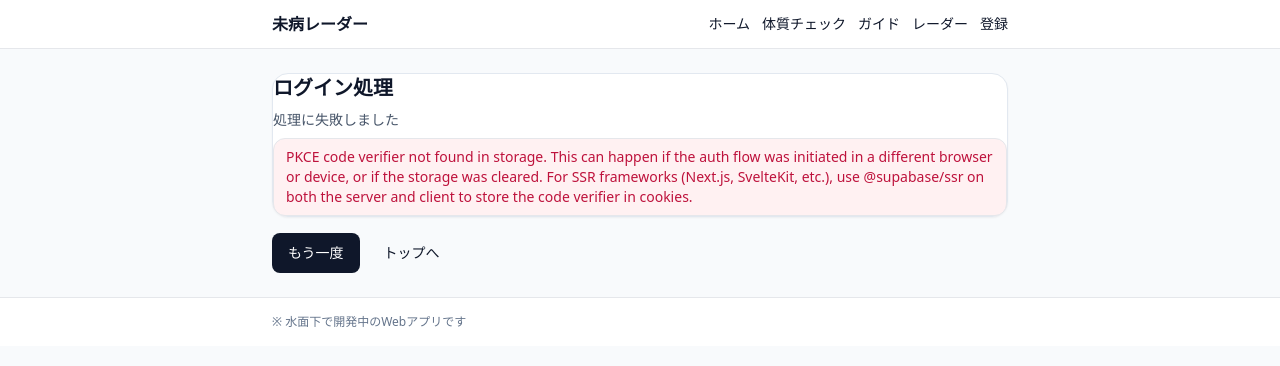
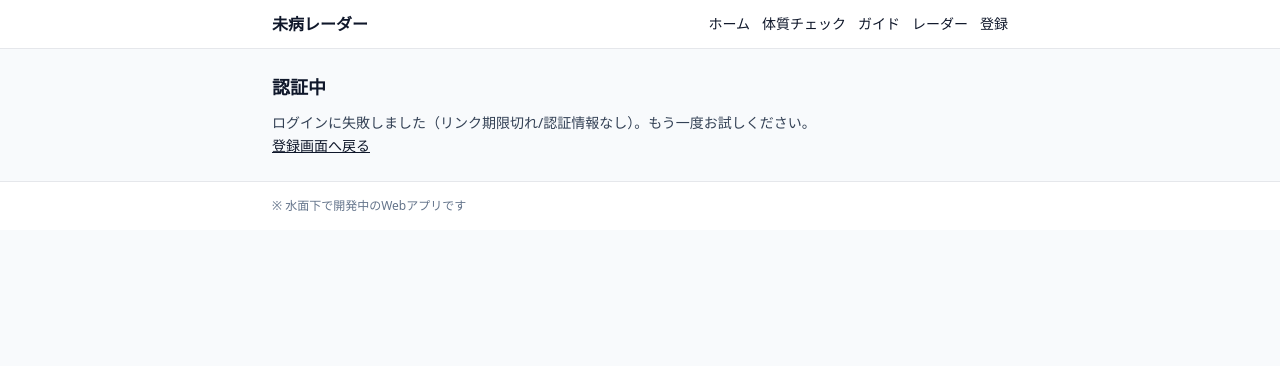
Before and after one commit to totonoucare/totonoucare-webapp, a Next.js app: page /auth/callback in a window 1280 px wide. Shown: the top 366 px of the page. Built offline with nearby package versions, Linux system fonts and the light colour scheme; no server answers.

Commit message:
Update page.js

```diff
--- a/app/auth/callback/page.js
+++ b/app/auth/callback/page.js
@@ -1,93 +1,106 @@
-"use client";
-
 import { useEffect, useState } from "react";
-import { useRouter, useSearchParams } from "next/navigation";
-import Card from "@/components/ui/Card";
-import Button from "@/components/ui/Button";
 import { supabase } from "@/lib/supabaseClient";
 
 export default function AuthCallbackPage() {
-  const router = useRouter();
-  const sp = useSearchParams();
-
-  const next = sp?.get("next") || "/";
-  const result = sp?.get("result") || ""; // diagnosis_events.id（未ログイン作成のやつ）
-
-  const [status, setStatus] = useState("ログイン処理中…");
-  const [error, setError] = useState("");
+  const [msg, setMsg] = useState("認証中…");
 
   useEffect(() => {
     (async () => {
       try {
-        setError("");
-
-        // 1) code → session 交換（これが成功しないと「ログイン失敗」に見える）
-        const { data, error: e1 } = await supabase.auth.exchangeCodeForSession(
-          window.location.href
-        );
-        if (e1) throw e1;
-
-        const session = data?.session;
-        if (!session?.access_token) {
-          throw new Error("セッションを取得できませんでした");
+        if (!supabase) {
+          setMsg("Supabaseが初期化できていません（環境変数未反映の可能性）。");
+          return;
         }
 
-        // 2) ✅ 結果IDがあれば attach を確実に実行（ここが今回の肝）
-        if (result) {
-          setStatus("結果を保存しています…");
+        const url = new URL(window.location.href);
+        const resultId = url.searchParams.get("result");
+        const nextPath = url.searchParams.get("next") || "";
 
+        // PKCE: ?code=...
+        const code = url.searchParams.get("code");
+
+        // Hash: #access_token=...&refresh_token=...
+        const hash = url.hash?.startsWith("#") ? url.hash.slice(1) : "";
+        const hashParams = new URLSearchParams(hash);
+        const access_token = hashParams.get("access_token");
+        const refresh_token = hashParams.get("refresh_token");
+
+        let session = null;
+
+        // 1) まず既存セッションがあるか確認
+        const { data: s0 } = await supabase.auth.getSession();
+        session = s0?.session || null;
+
+        // 2) 無ければ URL からセッション確立（detectSessionInUrl=false 前提）
+        if (!session) {
+          if (code) {
+            const { data, error } = await supabase.auth.exchangeCodeForSession(code);
+            if (error) throw new Error(`exchangeCodeForSession: ${error.message}`);
+            session = data?.session || null;
+          } else if (access_token && refresh_token) {
+            const { data, error } = await supabase.auth.setSession({
+              access_token,
+              refresh_token,
+            });
+            if (error) throw new Error(`setSession: ${error.message}`);
+            session = data?.session || null;
+          }
+        }
+
+        // 3) まだ無ければ最後にもう一回 getSession（反映待ち対策）
+        if (!session) {
+          const { data: s1 } = await supabase.auth.getSession();
+          session = s1?.session || null;
+        }
+
+        if (!session) {
+          setMsg("ログインに失敗しました（リンク期限切れ/認証情報なし）。もう一度お試しください。");
+          return;
+        }
+
+        // 4) 結果があるなら attach（guest診断 → ログイン後に紐付け）
+        if (resultId) {
+          setMsg("ログイン成功。結果を保存中…");
           const res = await fetch(
-            `/api/diagnosis/v2/events/${encodeURIComponent(result)}/attach`,
+            `/api/diagnosis/v2/events/${encodeURIComponent(resultId)}/attach`,
             {
               method: "POST",
               headers: {
-                "Content-Type": "application/json",
                 Authorization: `Bearer ${session.access_token}`,
               },
             }
           );
 
-          const json = await res.json().catch(() => ({}));
+          // attach失敗でもログイン自体は成功してるので、画面へ戻す
           if (!res.ok) {
-            // ここで止めるかどうかは好みだが、まずは失敗を見える化
-            throw new Error(json?.error || "結果の保存に失敗しました");
+            const j = await res.json().catch(() => ({}));
+            console.warn("attach failed:", j);
           }
         }
 
-        // 3) next に戻す（基本は /result/[id]?attach=1 を渡してる想定）
-        setStatus("完了。画面を戻します…");
-        router.replace(next);
+        setMsg("完了。移動します…");
+
+        if (nextPath) {
+          window.location.href = nextPath;
+        } else if (resultId) {
+          window.location.href = `/result/${encodeURIComponent(resultId)}?attach=1`;
+        } else {
+          window.location.href = "/radar";
+        }
       } catch (e) {
         console.error(e);
-        setError(e?.message || String(e));
-        setStatus("処理に失敗しました");
+        setMsg(`ログインに失敗しました：${e?.message || String(e)}`);
       }
     })();
-    // eslint-disable-next-line react-hooks/exhaustive-deps
   }, []);
 
   return (
-    <div className="space-y-4">
-      <Card>
-        <div className="space-y-2">
-          <div className="text-xl font-semibold">ログイン処理</div>
-          <div className="text-sm text-slate-600">{status}</div>
-          {error ? (
-            <div className="rounded-xl border bg-rose-50 px-3 py-2 text-sm text-rose-700">
-              {error}
-            </div>
-          ) : null}
-        </div>
-      </Card>
-
-      {error ? (
-        <div className="flex gap-2">
-          <Button onClick={() => router.replace("/signup")}>もう一度</Button>
-          <Button variant="ghost" onClick={() => router.replace("/")}>
-            トップへ
-          </Button>
-        </div>
-      ) : null}
+    <div className="space-y-3">
+      <h1 className="text-lg font-semibold">認証中</h1>
+      <p className="text-sm text-slate-700">{msg}</p>
+      <a className="text-sm underline" href="/signup">
+        登録画面へ戻る
+      </a>
     </div>
   );
 }
```
